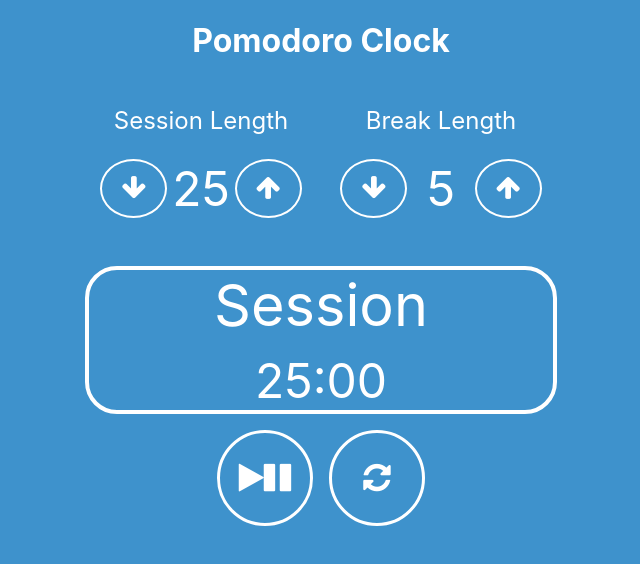
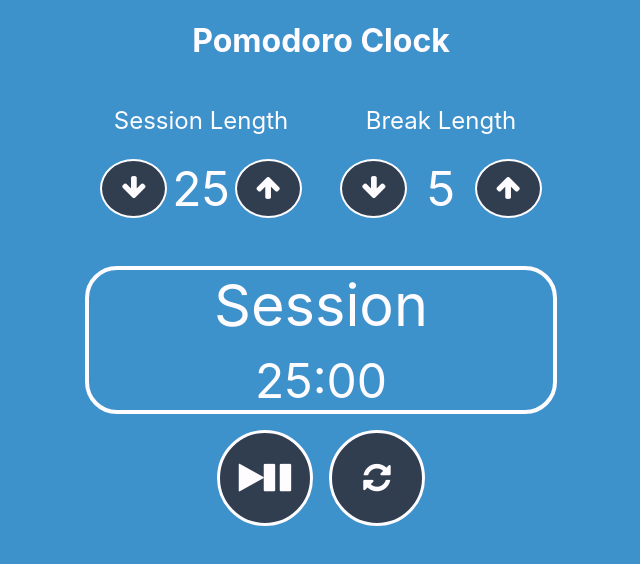
Before and after one commit to ovirex/pomodoro-fcc, a React (Create React App) app: page / in a window 1280 px wide. Shown: the top 564 px of the page, without its empty margins (319-959 px from the left). Built offline with nearby package versions, Linux system fonts and the light colour scheme.

Commit message:
Add minor style fixes and make the reset button animation being triggered with js

```diff
--- a/src/App.css
+++ b/src/App.css
@@ -5,9 +5,13 @@
 button {
   cursor: pointer;
   border-radius: 50% 50% 50% 50%/50% 50% 50% 50%;
-  color: #fff;
-  background: none;
-  border: 0.2em solid #fff;
+  color: #FFFCFF;
+  background-color: #313E50;
+  border: 0.2em solid #FFFCFF;
+  transition: background-color 100ms ease-in, transform 100ms ease-in;
+}
+button:hover {
+  transform: scale(0.9);
 }
 
 .pomodoro-settings {
@@ -40,7 +44,7 @@ button {
 
 .timer-wrapper {
   font-size: 3em;
-  border: 4px solid #fff;
+  border: 4px solid #FFFCFF;
   max-width: 29rem;
   margin-inline: auto;
   border-radius: 2rem;
@@ -65,17 +69,12 @@ button {
   height: 3em;
 }
 
-#reset {
+.reset-animation i {
   animation-name: reset-button-spin;
-  animation-duration: 1000ms;
+  animation-duration: 800ms;
   animation-timing-function: cubic-bezier(1, -0.01, 0, 1.46);
   animation-iteration-count: infinite;
-  animation-direction: reverse;
-  animation-play-state: paused;
-}
-#reset:hover {
   animation-direction: normal;
-  animation-play-state: running;
 }
 
 .increment-btn-animation i, .decrement-btn-animation i {
--- a/src/App.js
+++ b/src/App.js
@@ -297,13 +297,26 @@ function Timer(props) {
 }
 
 function PomoControllers(props) {
+    function addResetAnimation(e) {
+        if (e.type === "mouseenter") {
+            e.target.classList.add("reset-animation");
+            return;
+        }
+        e.target.classList.remove("reset-animation");
+    }
+
     return (
         <div className="controllers-wrapper">
             <button id="start_stop" onClick={props.play}>
                 <i className="fa fa-play" aria-hidden="true"></i>
                 <i className="fa fa-pause" aria-hidden="true"></i>
             </button>
-            <button id="reset" onClick={props.reset}>
+            <button
+                id="reset"
+                onClick={props.reset}
+                onMouseLeave={addResetAnimation}
+                onMouseEnter={addResetAnimation}
+            >
                 <i className="fa fa-refresh" aria-hidden="true"></i>
             </button>
         </div>
--- a/src/App.scss
+++ b/src/App.scss
@@ -5,9 +5,15 @@
 button {
     cursor: pointer;
     border-radius: 50% 50% 50% 50% / 50% 50% 50% 50%;
-    color: #fff;
-    background: none;
-    border: 0.2em solid #fff;
+    color: #FFFCFF;
+    background-color: #313E50;
+    border: 0.2em solid #FFFCFF;
+
+    transition: background-color 100ms ease-in, transform 100ms ease-in;
+
+    &:hover {
+        transform: scale(0.9);
+    }
 }
 
 .pomodoro-settings {
@@ -46,7 +52,7 @@ button {
 
 .timer-wrapper {
     font-size: 3em;
-    border: 4px solid #fff;
+    border: 4px solid #FFFCFF;
     max-width: 29rem;
     margin-inline: auto;
     border-radius: 2rem;
@@ -73,17 +79,14 @@ button {
     }
 }
 
-#reset {
-    animation-name: reset-button-spin;
-    animation-duration: 1000ms;
-    animation-timing-function: cubic-bezier(1, -0.01, 0, 1.46);
-    animation-iteration-count: infinite;
-    animation-direction: reverse;
-    animation-play-state: paused;
-    &:hover {
+.reset-animation {
+    i {
+
+        animation-name: reset-button-spin;
+        animation-duration: 800ms;
+        animation-timing-function: cubic-bezier(1, -0.01, 0, 1.46);
+        animation-iteration-count: infinite;
         animation-direction: normal;
-        // animation-iteration-count: 1;
-        animation-play-state: running;
     }
 }
 
--- a/src/index.css
+++ b/src/index.css
@@ -7,7 +7,7 @@ body {
     -moz-osx-font-smoothing: grayscale;
     min-height: 100vh;
     background-color: rgb(62, 146, 204);
-    color: #fff;
+    color: #FFFCFF;
 }
 
 code {
```
Also changed, not shown: 1 other file (tests, documents, lock files or other folders).
